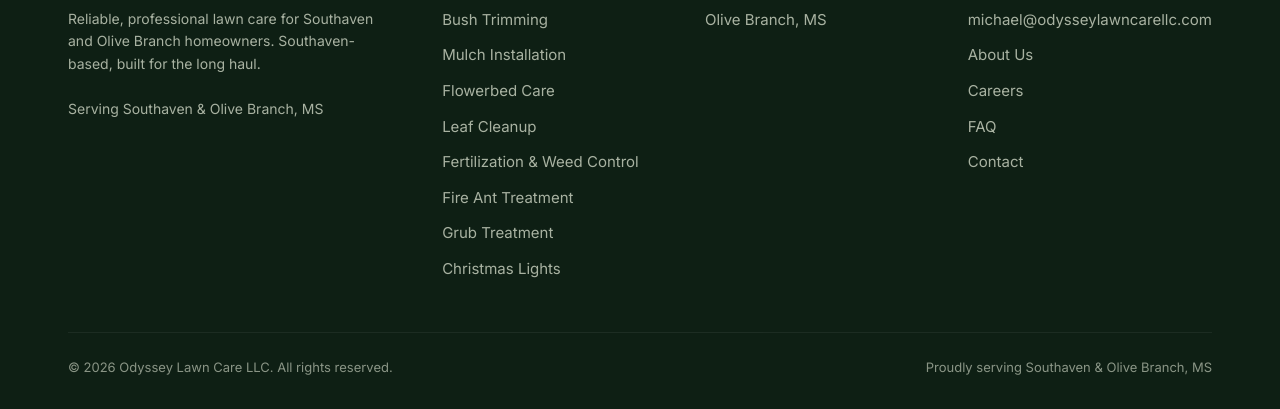
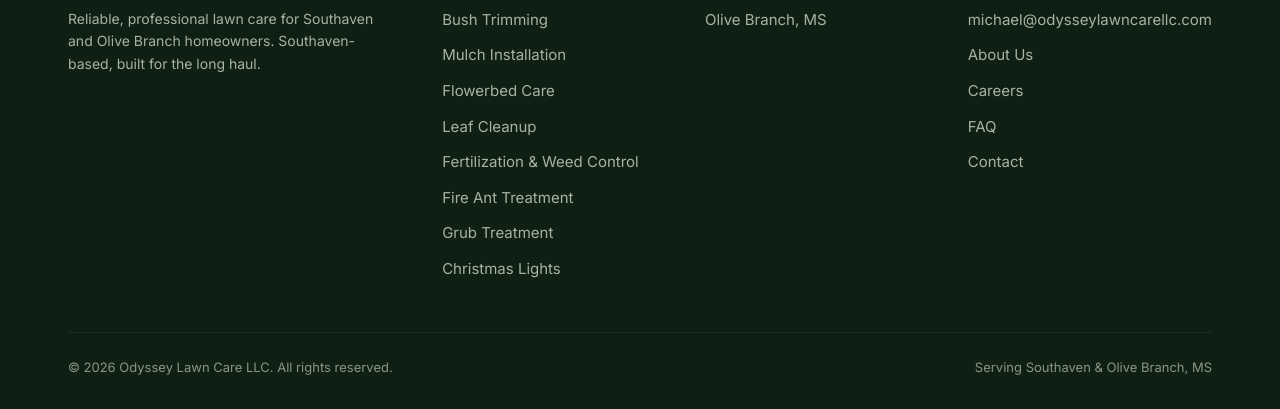
Before and after one commit to mawx21-blip/odyssey-website, a plain HTML site: page leaf-cleanup/index.html in a window 1280 px wide. Shown: the part 5822-6231 px from the top of the page. Drawn offline with Linux system fonts and the light colour scheme.

Commit message:
Footer line identical on every page: Serving Southaven & Olive Branch, MS
Co-Authored-By: Claude Fable 5.2 <noreply@anthropic.com>
Claude-Session: https://claude.ai/code/session_01MeDkmGrYwgBY9ebyCkesRP

```diff
--- a/leaf-cleanup/index.html
+++ b/leaf-cleanup/index.html
@@ -1694,7 +1694,7 @@ form button:disabled { opacity: .7; cursor: wait; }
     <div class="footer-grid">
       <div class="footer-brand">
         <a href="/" class="logo" aria-label="Odyssey Lawn Care"><img src="/header-logo-528.webp" alt="Odyssey Lawn Care" width="528" height="176" loading="lazy" decoding="async"></a>
-        <p>Reliable, professional lawn care for Southaven and Olive Branch homeowners. Southaven-based, built for the long haul.<br><br>Serving Southaven &amp; Olive Branch, MS</p>
+        <p>Reliable, professional lawn care for Southaven and Olive Branch homeowners. Southaven-based, built for the long haul.</p>
       </div>
       <div class="footer-col">
         <h4>Services</h4>
@@ -1732,7 +1732,7 @@ form button:disabled { opacity: .7; cursor: wait; }
     </div>
     <div class="footer-bottom">
       <div>© 2026 Odyssey Lawn Care LLC. All rights reserved.</div>
-      <div>Proudly serving Southaven &amp; Olive Branch, MS</div>
+      <div>Serving Southaven &amp; Olive Branch, MS</div>
     </div>
   </div>
 </footer>
```
Also changed, not shown: bush-trimming-removal/index.html (+1 -1 lines), christmas-lights/index.html (+1 -1 lines), contact-us/index.html (+1 -1 lines), faq/index.html (+1 -1 lines), fertilization-weed-control/index.html (+1 -1 lines), fire-ant-treatment/index.html (+1 -1 lines), flowerbed-maintenance/index.html (+1 -1 lines), grub-treatment/index.html (+1 -1 lines), lawn-mowing/index.html (+1 -1 lines), mulch-installation/index.html (+1 -1 lines), privacy/index.html (+1 -1 lines).
